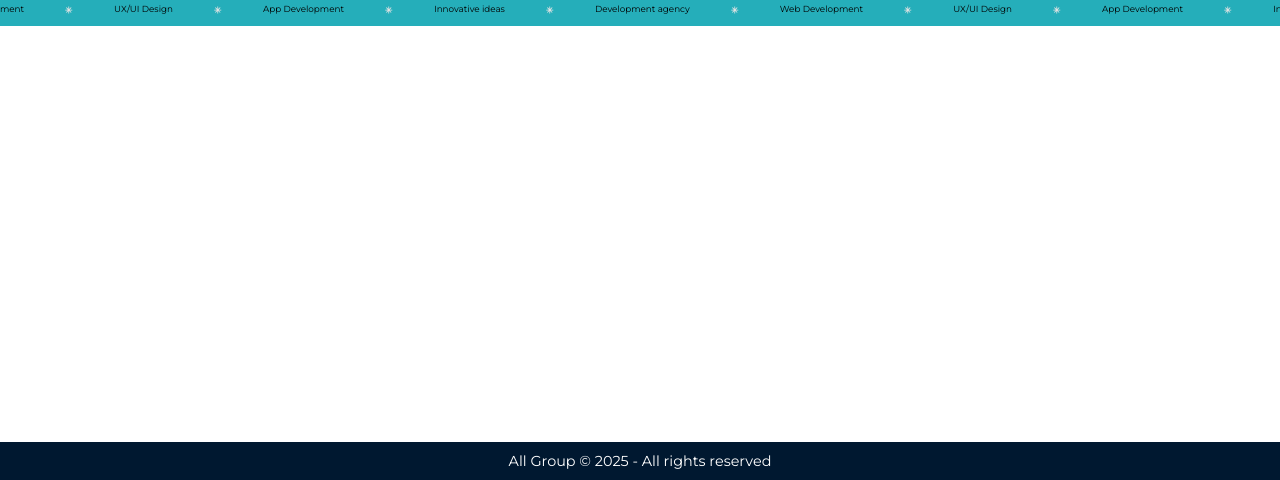
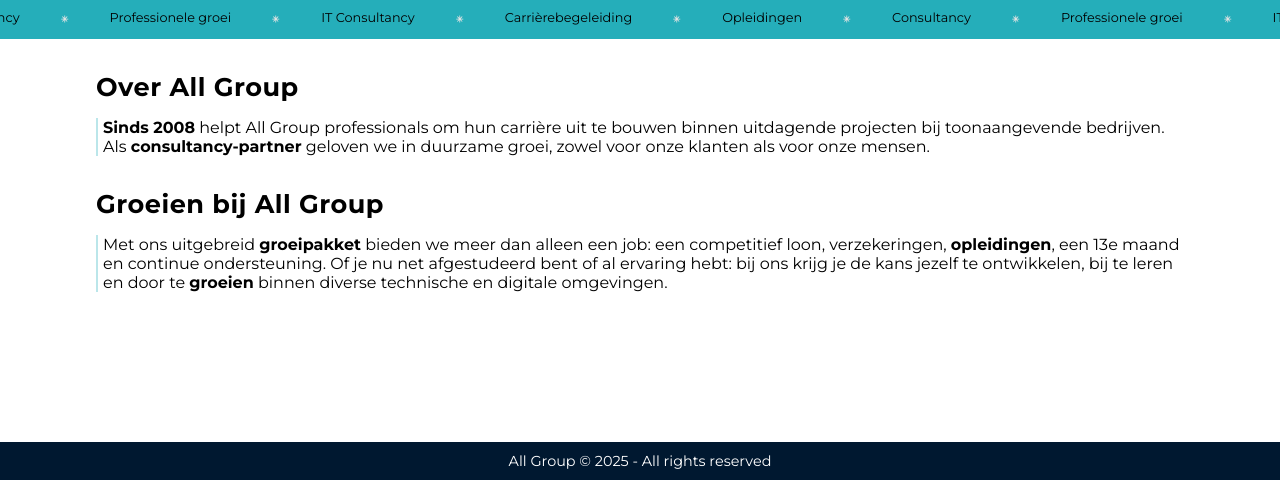
Before and after one commit to sengulkrky/allgroup, a PHP site: page / in a window 1280 px wide. Shown: the part 320-800 px from the top of the page. Run offline with PHP 8.4, Linux system fonts and the light colour scheme; some web fonts are replaced.

Commit message:
logo change and introduction

```diff
--- a/index.html
+++ b/index.html
@@ -30,20 +30,33 @@
     <main>
         <div class="hero">
             <div class="hero-content">
-                <h1>Creating <span>brands</span> and digital <span>solutions</span></h1>
+                <h1>Het juiste <span>project</span>, de juiste <span>begeleiding</span></h1>
             </div>
         </div>
         <div class="keywords-band">
             <ul class="keywords" id="keywords">
-                <li>Web Development</li>
-                <li>UX/UI Design</li>
-                <li>App Development</li>
-                <li>Innovative ideas</li>
-                <li>Development agency</li>
+                <li>Consultancy</li>
+                <li>Professionele groei</li>
+                <li>IT Consultancy</li>
+                <li>Carrièrebegeleiding</li>
+                <li>Opleidingen</li>
             </ul>
         </div>
-        <div class="content-services"></div>
-        <div class="content-jobs"></div>
+        <div class="home-content">
+            <div class="intro">
+                <h2 class="intro-title">Over All Group</h2>
+                <p><strong>Sinds 2008</strong> helpt All Group professionals om hun carrière uit te bouwen binnen uitdagende projecten bij toonaangevende bedrijven.
+                    Als <strong>consultancy-partner</strong> geloven we in duurzame groei, zowel voor onze klanten als voor onze mensen.
+                </p>
+                <h2 class="intro-title">Groeien bij All Group</h2>
+                <p>Met ons uitgebreid <strong>groeipakket</strong> bieden we meer dan alleen een job: een competitief loon, verzekeringen, <strong>opleidingen</strong>,
+                    een 13e maand en continue ondersteuning. Of je nu net afgestudeerd bent of al ervaring hebt: bij ons krijg je de kans jezelf te ontwikkelen, bij te leren
+                    en door te <strong>groeien</strong> binnen diverse technische en digitale omgevingen.
+                </p>
+            </div>
+            <div class="content-services"></div>
+            <div class="content-jobs"></div>
+        </div>
     </main>
     <footer>All Group &copy; 2025 - All rights reserved</footer>
 <script src="assets/js/nav.js"></script>
--- a/styles.css
+++ b/styles.css
@@ -84,7 +84,7 @@ main {
 }
 
 .logo {
-    height: 45px;
+    height: 50px;
 }
 
 @media (min-width: 768px) {
@@ -153,7 +153,7 @@ main {
     white-space: nowrap;
     align-items: center;
     gap: 40px;
-    font-size: 0.55rem;
+    font-size: 0.8rem;
 }
 
 .keywords li {
@@ -181,6 +181,24 @@ main {
     background-color: var(--accent);
 }
 
+.home-content {
+    max-width: 85vw;
+    margin: auto;
+}
+
+/* Introduction */
+.intro-title {
+    font-size: 1.6rem;
+    margin-top: 2rem;
+    margin-bottom: 0.5rem;
+    letter-spacing: 0.5px;
+}
+
+.intro p {
+    padding-left: 5px;
+    border-left: 2px solid #25adba4f;
+}
+
 /* Jobs */
 .content-jobs {
     margin: 0 auto;
```
Also changed, not shown: nl/vacatures.html (+15 -3 lines), images/logo-consulting.png (added).
